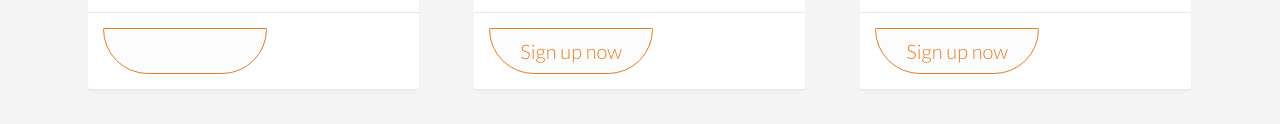
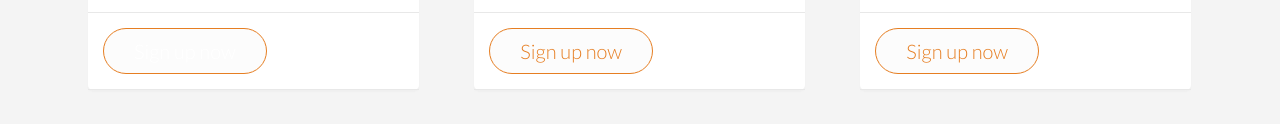
Before and after one commit to SRXYT/Main, a plain HTML site: page docs/index.html in a window 1280 px wide. Shown: the part 4384-4508 px from the top of the page. Drawn offline with nearby package versions, Linux system fonts and the light colour scheme; a script that the page names is missing; files whose address does not match are found by name.

Commit message:
rrrrrrrrrrrrrrrr

```diff
--- a/docs/style.css
+++ b/docs/style.css
@@ -328,8 +328,8 @@ cite img{
 }
 .plan-box div :first-child{
     background-color: #fcfcfc;
-    border-top-left-radius: 5px;
-    border-top-right-radius: 5px;
+    /* border-top-left-radius: 5px;
+    border-top-right-radius: 5px; */
 }
 .step-box:last-child{
     text-align: center;
```
